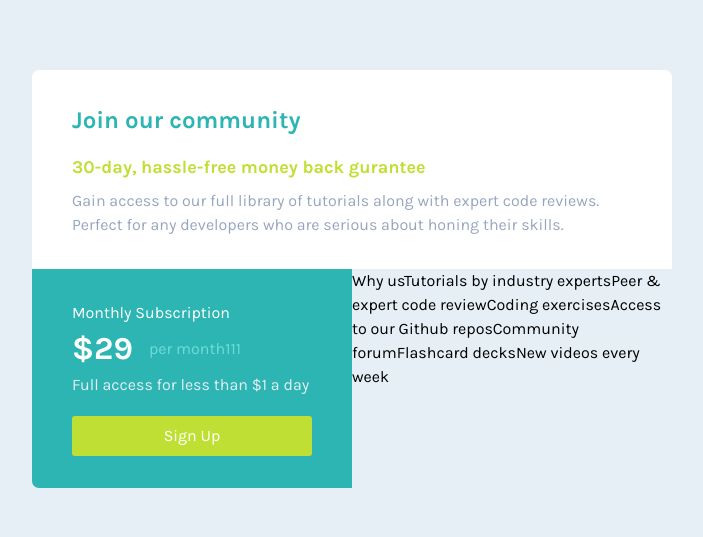
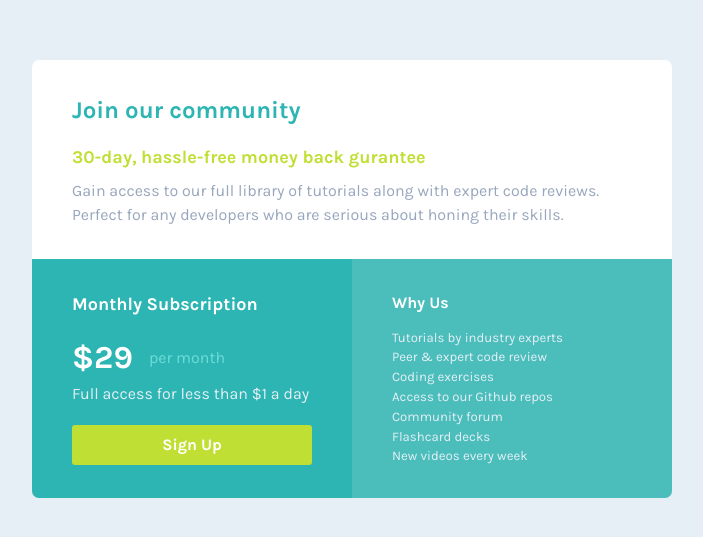
Before and after one commit to Jithin-b-p/single-price-grid-component, a React (Vite) app: page / in a window 1280 px wide. Shown: the part 121-658 px from the top of the page, without its empty margins (288-991 px from the left). Built offline with nearby package versions, Linux system fonts and the light colour scheme.

Commit message:
updating UI

```diff
--- a/src/components/PriceComponent.jsx
+++ b/src/components/PriceComponent.jsx
@@ -1,5 +1,6 @@
 import styled from "@emotion/styled";
 import PricingSection from "./PricingSection";
+import WhySection from "./WhySection";
 
 const Container = styled.div`
   /* padding: 1rem 2rem; */
@@ -16,10 +17,6 @@ const SectionOne = styled.div`
   background-color: hsl(var(--clr-white));
   padding-inline: 2.5rem;
   padding-block: 2rem;
-`;
-
-const About = styled.div`
-  width: 50%;
 `;
 
 const Title = styled.span`
@@ -58,16 +55,7 @@ function PriceComponent() {
 
       <InnerContainer>
         <PricingSection />
-        <About>
-          <span>Why us</span>
-          <span>Tutorials by industry experts</span>
-          <span>Peer & expert code review</span>
-          <span>Coding exercises</span>
-          <span>Access to our Github repos</span>
-          <span>Community forum</span>
-          <span>Flashcard decks</span>
-          <span>New videos every week</span>
-        </About>
+        <WhySection />
       </InnerContainer>
     </Container>
   );
--- a/src/components/PricingSection.jsx
+++ b/src/components/PricingSection.jsx
@@ -15,6 +15,8 @@ const Price = styled.span`
 `;
 
 const PriceTitle = styled.span`
+  font-size: 1.125rem;
+  font-weight: 700;
   color: hsl(var(--clr-white));
 `;
 
@@ -23,6 +25,7 @@ const InnerContainer = styled.div`
   align-items: center;
   gap: 1rem;
   color: white;
+  margin-block-start: 1rem;
 `;
 
 const Month = styled.span`
@@ -41,7 +44,7 @@ function PricingSection() {
       <PriceTitle>Monthly Subscription</PriceTitle>
       <InnerContainer>
         <Price>$29</Price>
-        <Month>per month111</Month>
+        <Month>per month</Month>
       </InnerContainer>
 
       <Paragraph>Full access for less than $1 a day</Paragraph>
--- /dev/null
+++ b/src/components/WhySection.jsx
@@ -0,0 +1,44 @@
+import styled from "@emotion/styled";
+
+const WhySectionContainer = styled.div`
+  display: flex;
+  flex-direction: column;
+  width: 50%;
+  padding: 2rem 2.5rem;
+  background-color: hsl(var(--clr-primary-cyan-300));
+`;
+
+const Title = styled.span`
+  display: block;
+  font-weight: 700;
+  color: hsl(var(--clr-white));
+  margin-block-end: 0.8rem;
+`;
+
+const Paragraph = styled.p`
+  font-size: 0.825rem;
+  color: hsl(var(--clr-neutral-100));
+`;
+
+function WhySection() {
+  return (
+    <WhySectionContainer>
+      <Title>Why Us</Title>
+      <Paragraph>
+        Tutorials by industry experts <br />
+        Peer & expert code review <br />
+        Coding exercises <br />
+        Access to our Github repos
+        <br />
+        Community forum
+        <br />
+        Flashcard decks
+        <br />
+        New videos every week
+        <br />
+      </Paragraph>
+    </WhySectionContainer>
+  );
+}
+
+export default WhySection;
--- a/src/components/common/Button.jsx
+++ b/src/components/common/Button.jsx
@@ -2,6 +2,8 @@ import styled from "@emotion/styled";
 
 const Btn = styled.button`
   padding: 0.5rem 2rem;
+
+  font-weight: 700;
   background-color: hsl(var(--clr-primary-yellow));
   color: hsl(var(--clr-white));
   border: none;
--- a/src/index.css
+++ b/src/index.css
@@ -21,6 +21,7 @@
 
   --clr-primary-cyan-100: 179 62% 43%;
   --clr-primary-cyan-200: 179 61% 44%;
+  --clr-primary-cyan-300: 179 47% 52%;
 
   --clr-primary-yellow: 71 73% 54%;
 
```
